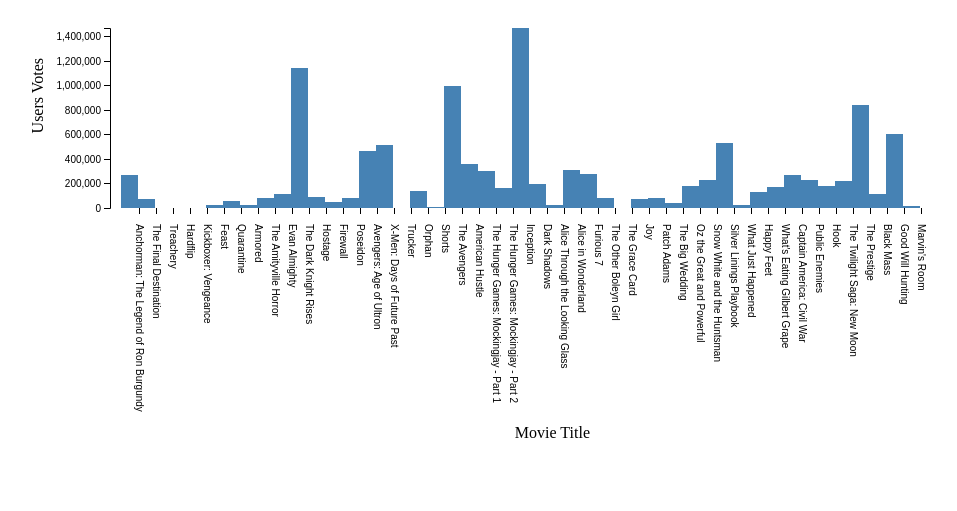
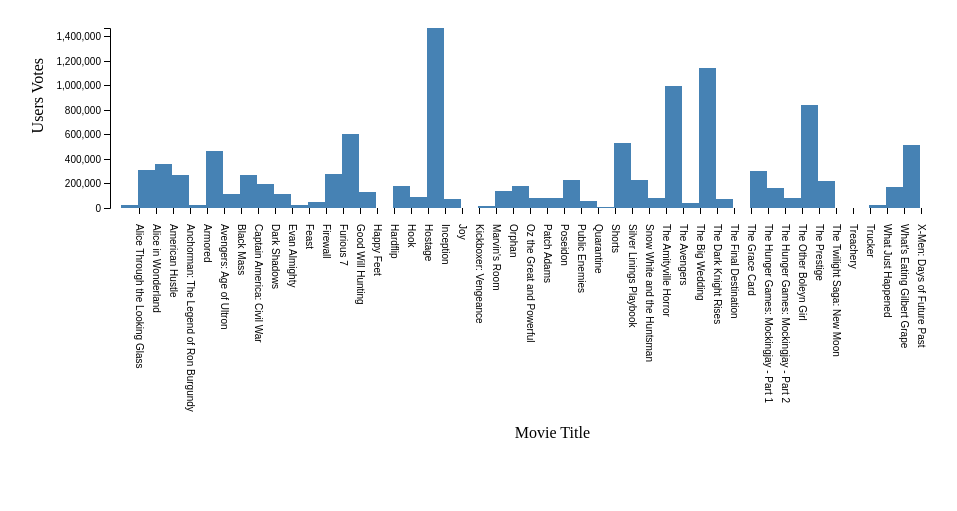
Before and after one commit to samiahmad86/mcp-as_01, a plain HTML site: page index.html in a window 1280 px wide. Shown: the whole page, without its empty margins (8-965 px from the left). Drawn offline with nearby package versions, Linux system fonts and the light colour scheme.

Commit message:
commit again

```diff
--- a/index.html
+++ b/index.html
@@ -30,13 +30,17 @@ var x = d3.scaleBand().rangeRound([0,width]).padding(0),
 var g = svg.append("g")
     .attr("transform", "translate(" + margin.left + "," + margin.top + ")");
 
+
 d3.csv("movies_1.csv", function(d) {
   d.num_voted_users = +d.num_voted_users;
   return d;
 }, function(error, data) {
   if (error) throw error;
 
-  x.domain(data.map(function(d) { return d.movie_title; }));
+x.domain(data.sort(function(a, b) { return d3.ascending(a.movie_title, b.movie_title); })
+        .map(function(d) { return d.movie_title; }));
+
+  // x.domain(data.map(function(d) { return d.movie_title; }));
   y.domain([0, d3.max(data, function(d) { return d.num_voted_users; })]);
 
   g.append("g")
```
